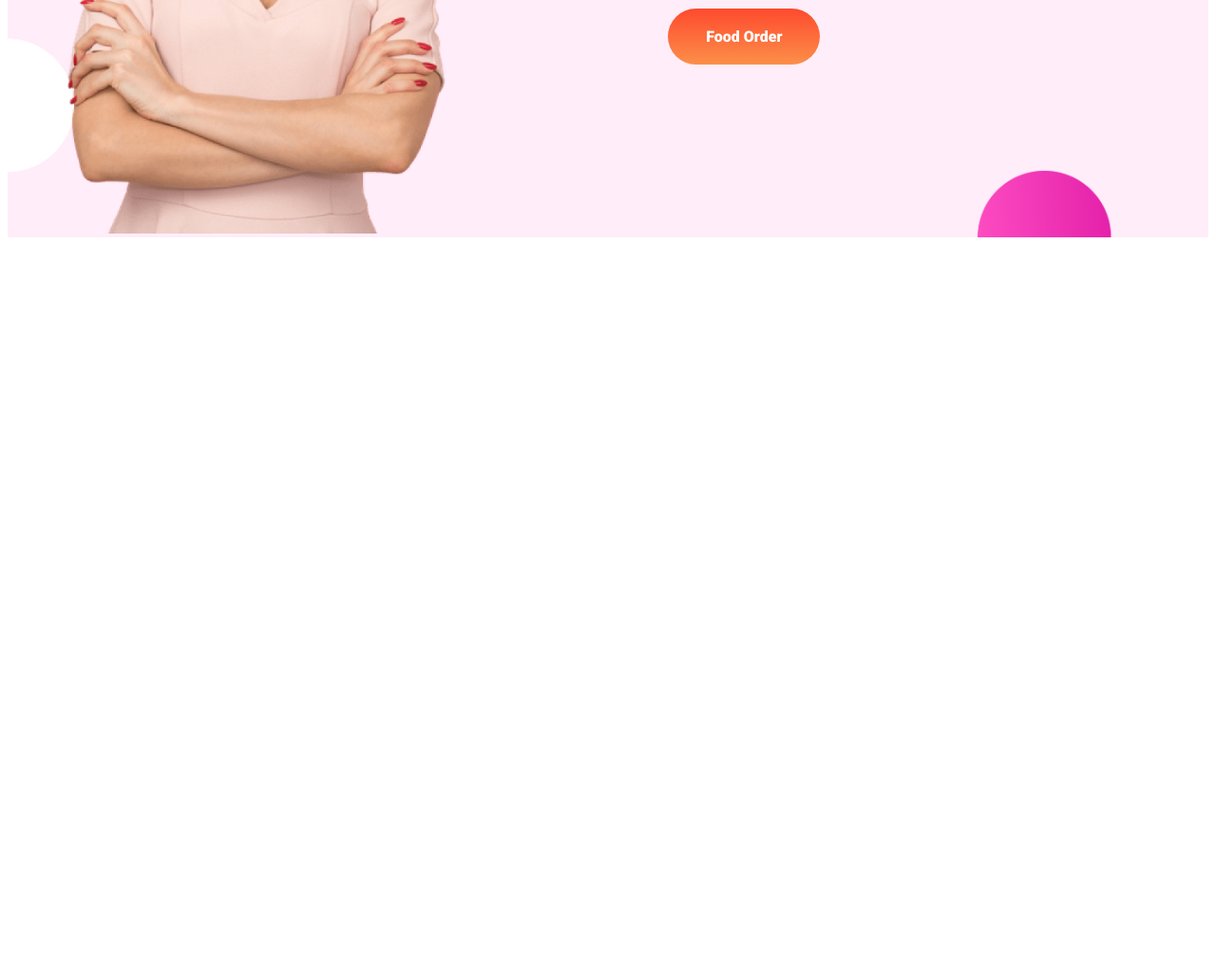
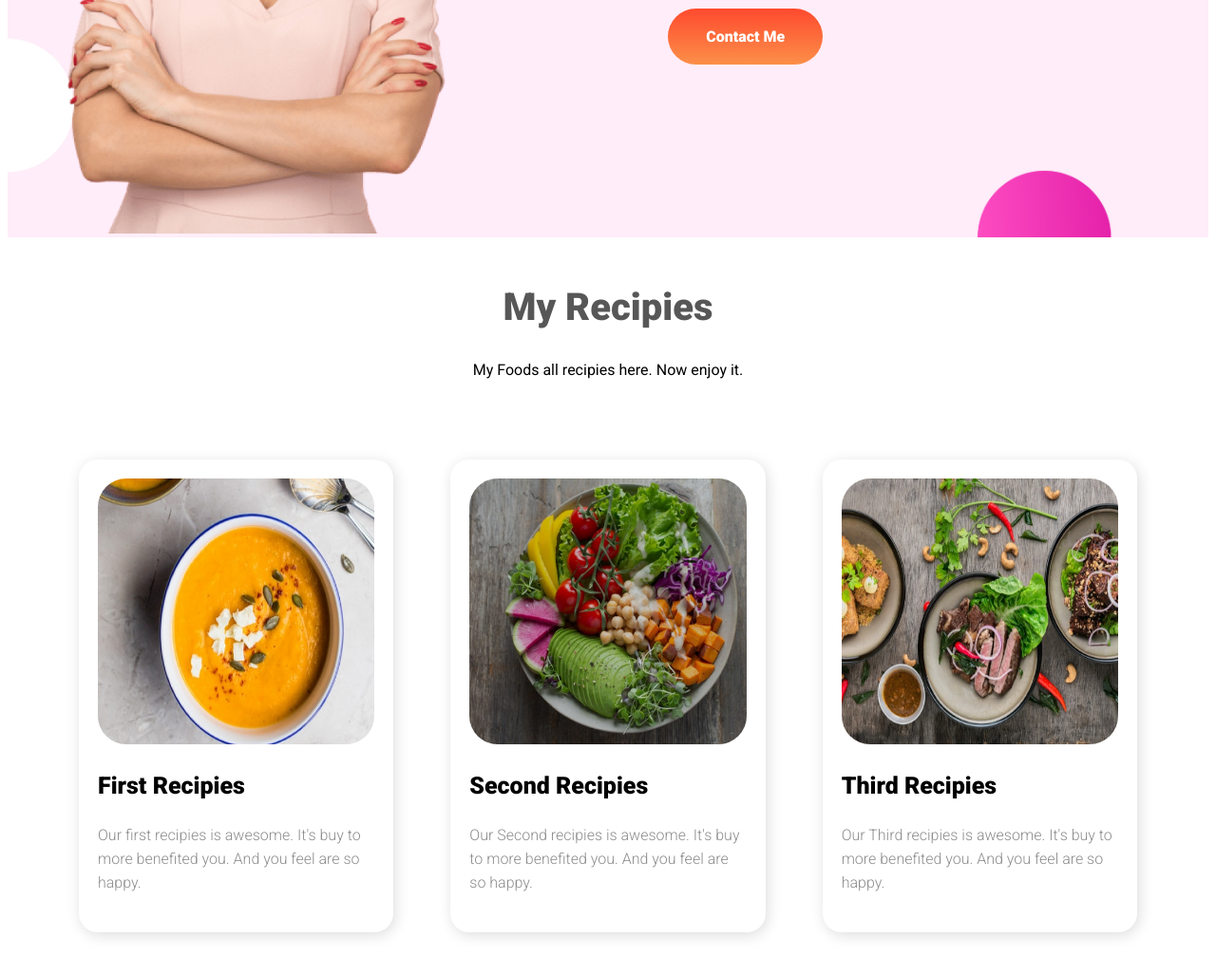
Before and after one commit to emonmahdi/food-house, a plain HTML site: page index.html in a window 1280 px wide. Shown: the part 968-1995 px from the top of the page at 95% size. Before the commit the page ends 1268 px from the top, so only its background shows below. Drawn offline with Linux system fonts and the light colour scheme.

Commit message:
second commit third section

```diff
--- a/index.html
+++ b/index.html
@@ -26,10 +26,34 @@
         <div class="half-width">
             <img src="images/female/person-Image.png" alt="">
         </div>
-        <div class="half-width ">
+        <div class="half-width">
             <h2>About Me </h2>
             <p>I'm Md Emon Mahdi. My Home town Barishal. I have already passed diploma in computer. And now I' student in University of Global village in CSE. And I am a junior web developer. </p>
-            <a class="link-btn" target="_blank" href="www.google.com">Food Order</a>
+            <a class="link-btn" target="_blank" href="www.google.com">Contact Me</a>
+        </div>
+     </section>
+     <!-- ======================================================================================= -->
+     <section class="recipies">
+        <div class="section-title">
+            <h2>My Recipies</h2>
+            <p>My Foods all recipies here. Now enjoy it.</p>
+        </div>
+        <div class="displayflex">
+            <div class="third-one-width">
+                <img src="images/food/project-cover.png" alt="">
+                <h3>First Recipies</h3>
+                <p>Our first recipies is awesome. It's buy to more benefited you. And you feel are so happy. </p>
+            </div>
+            <div class="third-one-width">
+                <img src="images/food/tt.png" alt="">
+                <h3>Second Recipies</h3>
+                <p>Our Second recipies is awesome. It's buy to more benefited you. And you feel are so happy. </p>
+            </div>
+            <div class="third-one-width">
+                <img src="images/food/third.jpg" alt="">
+                <h3>Third Recipies</h3>
+                <p>Our Third recipies is awesome. It's buy to more benefited you. And you feel are so happy. </p>
+            </div>
         </div>
      </section>
 </body>
--- a/style.css
+++ b/style.css
@@ -1,5 +1,8 @@
 body{
     font-family: 'Roboto', sans-serif;
+}
+p{
+    font-weight: 500;
 }
 .displayflex{
     display: flex;
@@ -58,3 +61,31 @@ body{
 .about-sec p{
     padding-right: 20px;
 }
+/* ======================================================================================= */
+.section-title{
+    text-align: center;
+    width: 100%;
+    margin-bottom: 80px;
+}
+.recipies .displayflex{
+    padding:0 45px;
+}
+.section-title h2{
+    font-size: 40px;
+    color:#575757;
+}
+.third-one-width{
+    width: 30%;
+    margin: 5px 30px;
+    padding: 20px;
+    border-radius: 20px;
+    box-shadow: 2px 3px 15px #ddd;
+}
+.third-one-width img{
+    width: 100%;
+    height: 280px;
+    border-radius: 30px;
+}
+.third-one-width h3{
+    font-size: 25px;
+}
```
Also changed, not shown: images/food/project-cover.png (renamed from images/food/Project Cover.png), images/food/third.jpg (renamed from images/food/Project Cover1.jpg), images/food/tt.png (renamed from images/food/Project Cover5.png), 2 other files.
